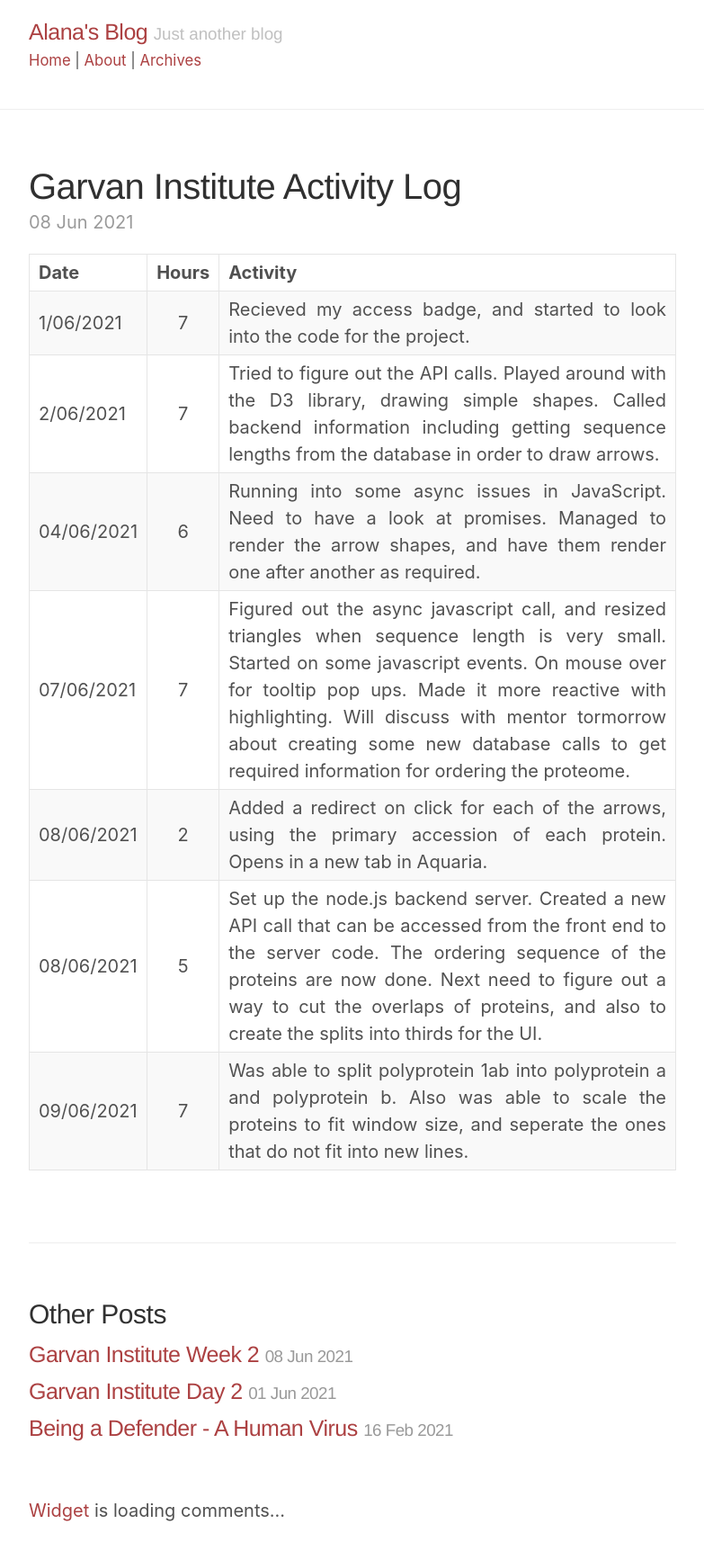
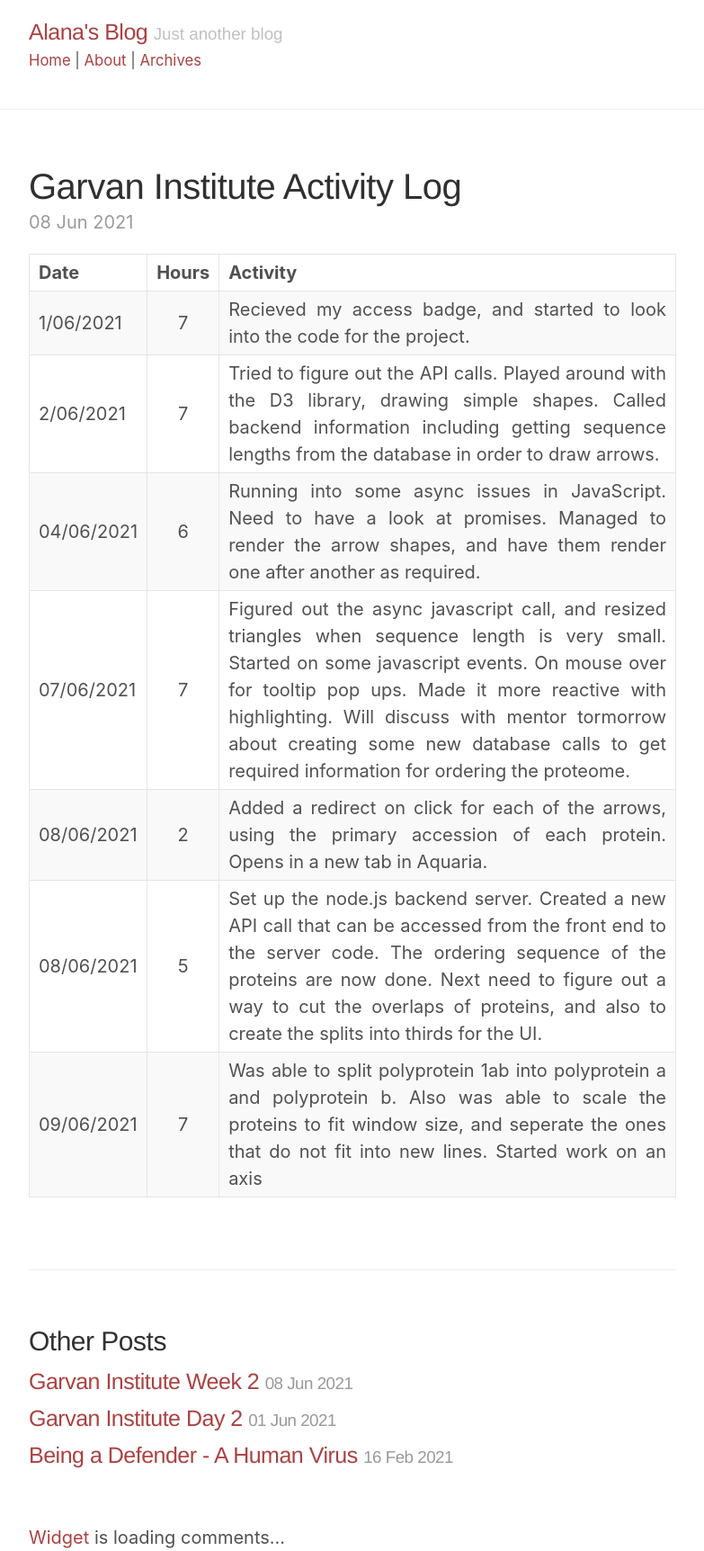
Before and after one commit to Key-Puncher/key-puncher.github.io, a Jekyll site: the page built from _posts/2021-06-08-garvan-institute-activity-log.md, in a window 1280 px wide. Shown: the whole page at 90% size, without its empty margins (248-1031 px from the left). Built offline with Jekyll 4.4.1, drawn with Linux system fonts in a browser that asks for light colours; a style sheet for code colours, icons or effects is not loaded; before the commit the page ends 1694 px from its top, so only the background shows below that.

Commit message:
Update 2021-06-08-garvan-institute-activity-log.md

```diff
--- a/_posts/2021-06-08-garvan-institute-activity-log.md
+++ b/_posts/2021-06-08-garvan-institute-activity-log.md
@@ -11,4 +11,4 @@ title: Garvan Institute Activity Log
 | 07/06/2021 | 7 | Figured out the async javascript call, and resized triangles when sequence length is very small. Started on some javascript events. On mouse over for tooltip pop ups. Made it more reactive with highlighting. Will discuss with mentor tormorrow about creating some new database calls to get required information for ordering the proteome. |
 | 08/06/2021 | 2 | Added a redirect on click for each of the arrows, using the primary accession of each protein. Opens in a new tab in Aquaria. |
 | 08/06/2021 | 5 | Set up the node.js backend server. Created a new API call that can be accessed from the front end to the server code. The ordering sequence of the proteins are now done. Next need to figure out a way to cut the overlaps of proteins, and also to create the splits into thirds for the UI. |
-| 09/06/2021 | 7 | Was able to split polyprotein 1ab into polyprotein a and polyprotein b. Also was able to scale the proteins to fit window size, and seperate the ones that do not fit into new lines. |
+| 09/06/2021 | 7 | Was able to split polyprotein 1ab into polyprotein a and polyprotein b. Also was able to scale the proteins to fit window size, and seperate the ones that do not fit into new lines. Started work on an axis |
```
